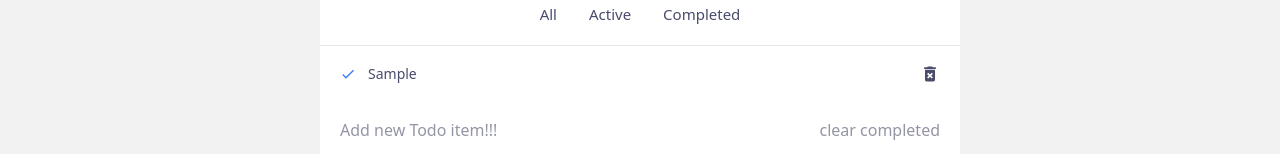
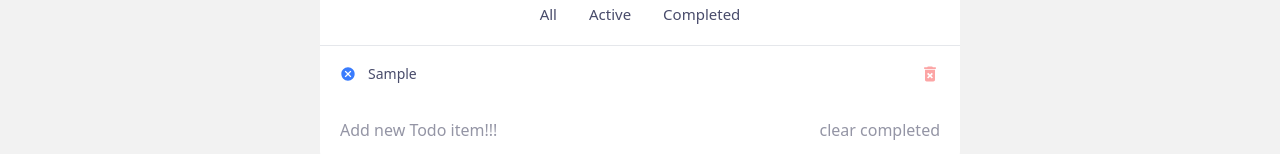
Before and after one commit to OdionBilly/Todo-App, a React (Vite) app: page / in a window 1280 px wide. Both pictures are taken after typing "Sample" into the empty fields and a click on the button "Add". Shown: the part 210-364 px from the top of the page. Built offline with nearby package versions, Linux system fonts and the light colour scheme.

Commit message:
modified:   src/App.jsx 	modified:   src/component/Item.jsx 	modified:   src/component/Nav.jsx

```diff
--- a/src/App.jsx
+++ b/src/App.jsx
@@ -9,8 +9,8 @@ import { ThemeContext } from "./context/ThemeContext";
 
 function App() {
   const {darkTheme, handleTheme} = useContext(ThemeContext)
-
   const [todos, setTodos] = useState([])
+  const [ filter, setFilter]= useState('all');
 
 // object funcion for adding to the form
   function addTodo(text){
@@ -27,9 +27,37 @@ function App() {
     setTodos(todoItems);
    }
 
+   function togleTodoComplete (id){
+    setTodos(todos.map(todo => {
+      if(todo.id === id){
+        return{...todo, complete: !todo.complete};
+      }
+      return todo;
+    }))
+  }
+
+  function setFillterValue (value) {
+    setFilter(value )
+
+  }
+
   //  for mapping through the array item
-  function renderTodos(){
-    return todos.map((todo) => <Item itemData = {todo}deletItem = {removeTodoById}/>);
+  function renderTodos () {
+
+    let filterTodos = todos
+    if (filter === 'active'){
+      filterTodos = todos.filter(todo=> !todo.complete);
+    } else if (filter ==='complete'){
+      filterTodos = todos.filter(todo => todo.complete);
+    }
+    return filterTodos.map((todo) =>
+     <Item
+     key = {todo.id}
+     itemData = {todo}
+     deletItem = {removeTodoById}
+     statusUpdate= {togleTodoComplete}
+
+    />);
   }
 
 
@@ -48,7 +76,7 @@ function App() {
             <Addform addTodo={addTodo}/>
           </div>
           <div className= {`${darkTheme ? "bg-[#25273d] focus:bg-[#2f314c]" : "bg-[white]" } lg:w-3/6 lg:mx-auto mx-5 relative top-5 rounded-md`}>
-            <Nav/>
+            <Nav filterType = {setFillterValue}/>
             {renderTodos()}
 
             <div className="flex justify-between items-center px-5 h-14 py-5 text-sm lg:text-[16px] text-[#9495a5]">
--- a/src/component/Item.jsx
+++ b/src/component/Item.jsx
@@ -2,7 +2,7 @@ import { MdDeleteForever, MdCheck,MdCancel } from "react-icons/md";
 import { useContext } from "react";
 import { ThemeContext } from "../context/ThemeContext";
 
-export default function Item( {itemData, deletItem} ) {
+export default function Item( {itemData, deletItem , statusUpdate} ) {
 
      const {darkTheme} = useContext(ThemeContext)
 
@@ -10,13 +10,26 @@ export default function Item( {itemData, deletItem} ) {
     <div>
         <div className="flex justify-between h-14 items-center px-5 text-xs text-[#494c6b]">
             <div  className="flex items-center">
-                <MdCheck className="text-[#3a7cfd] h-4 w-4 mr-3 cursor-pointer" />
+
+                {  itemData.complete ? (
+                  <MdCheck
+                  onClick={()=>statusUpdate(itemData.id)}
+                 className={` ${darkTheme ? "text-[#494c6b]" : "text-[#3a7cfd]" } h-4 w-4 mr-3 cursor-pointer  `}
+                 />
+                ) :
+                (
+                  <MdCancel
+                  onClick={()=>statusUpdate(itemData.id)}
+                 className={` ${darkTheme ? "text-[#494c6b]" : "text-[#3a7cfd]" } h-4 w-4 mr-3 cursor-pointer  `
+                 }/>
+                )}
+
                 <p className=" lg:text-[14px]">{itemData.text}</p>
             </div>
 
             <MdDeleteForever
             onClick={()=> deletItem(itemData.id)}
-            className={`${darkTheme ? "bg-[#494c6b]" : "text-[red-300]"}bg-[text-red-300] h-5 w-5 cursor-pointer`}/>
+            className={`${darkTheme ? "text-[#494c6b]" : "text-red-300"} h-5 w-5 cursor-pointer`}/>
         </div>
         <div className="bg-[#c3E4F1]"></div>
     </div>
--- a/src/component/Nav.jsx
+++ b/src/component/Nav.jsx
@@ -1,15 +1,21 @@
 
-export default function Nav() {
+export default function Nav({filterType}) {
   return (
     <div className="text-[#494c6b] border-[#494c6b lg:text-[15px] border-b-[0.5px]
     flex justify-center items-center gap-8 text-sm font-light h-16 rounded-tl-md rounded-tr-md">
-        <button type="button" className="focus:font-bold">
+        <button
+        onClick={()=>filterType('all') }
+        type="button" className="focus:font-bold">
             All
         </button>
-        <button type="button" className="focus:font-bold">
+        <button
+        onClick={()=>filterType('active') }
+        type="button" className="focus:font-bold">
             Active
         </button>
-        <button type="button" className="focus:font-bold">
+        <button
+        onClick={()=>filterType('completed') }
+         type="button" className="focus:font-bold">
             Completed
         </button>
 
```
